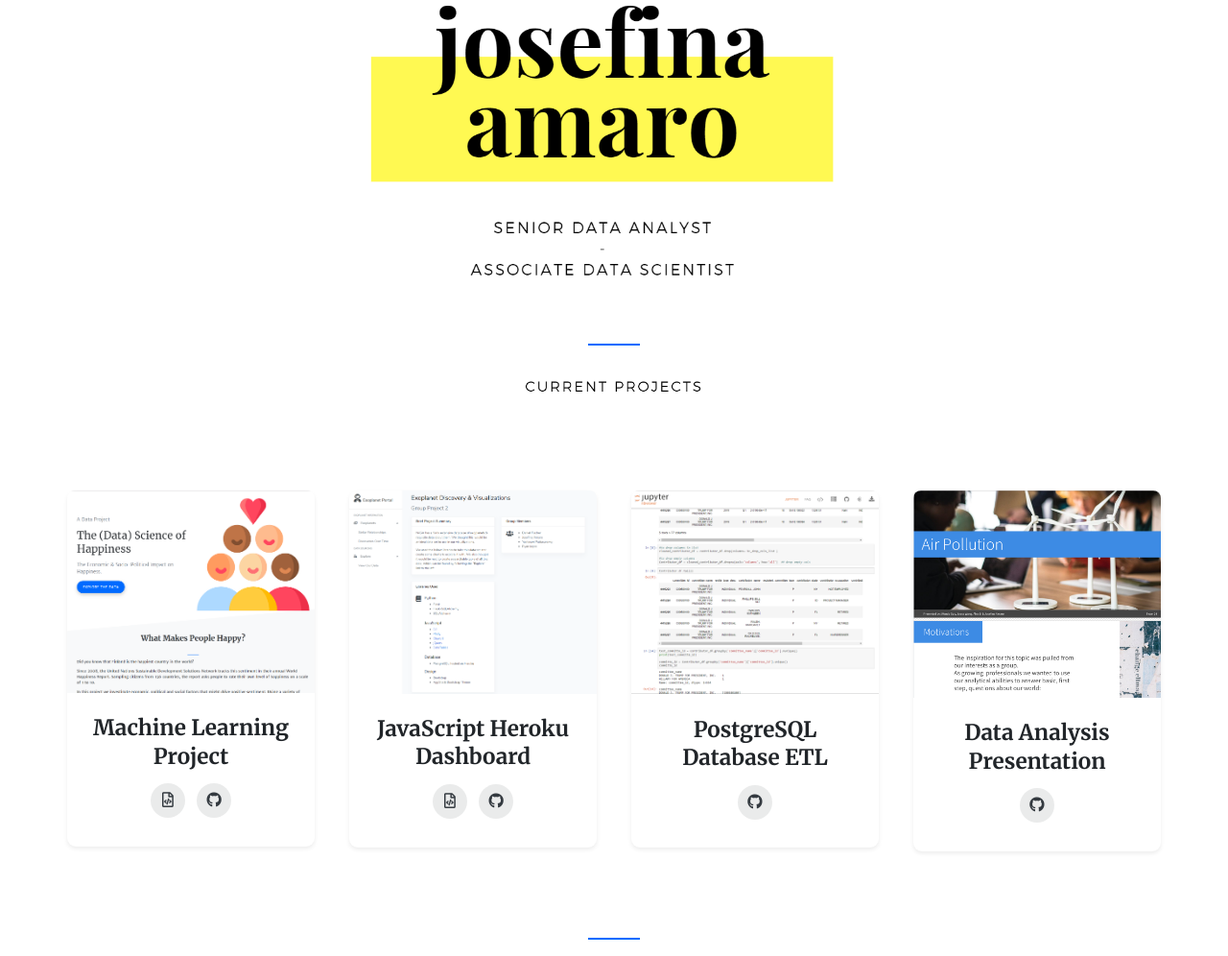
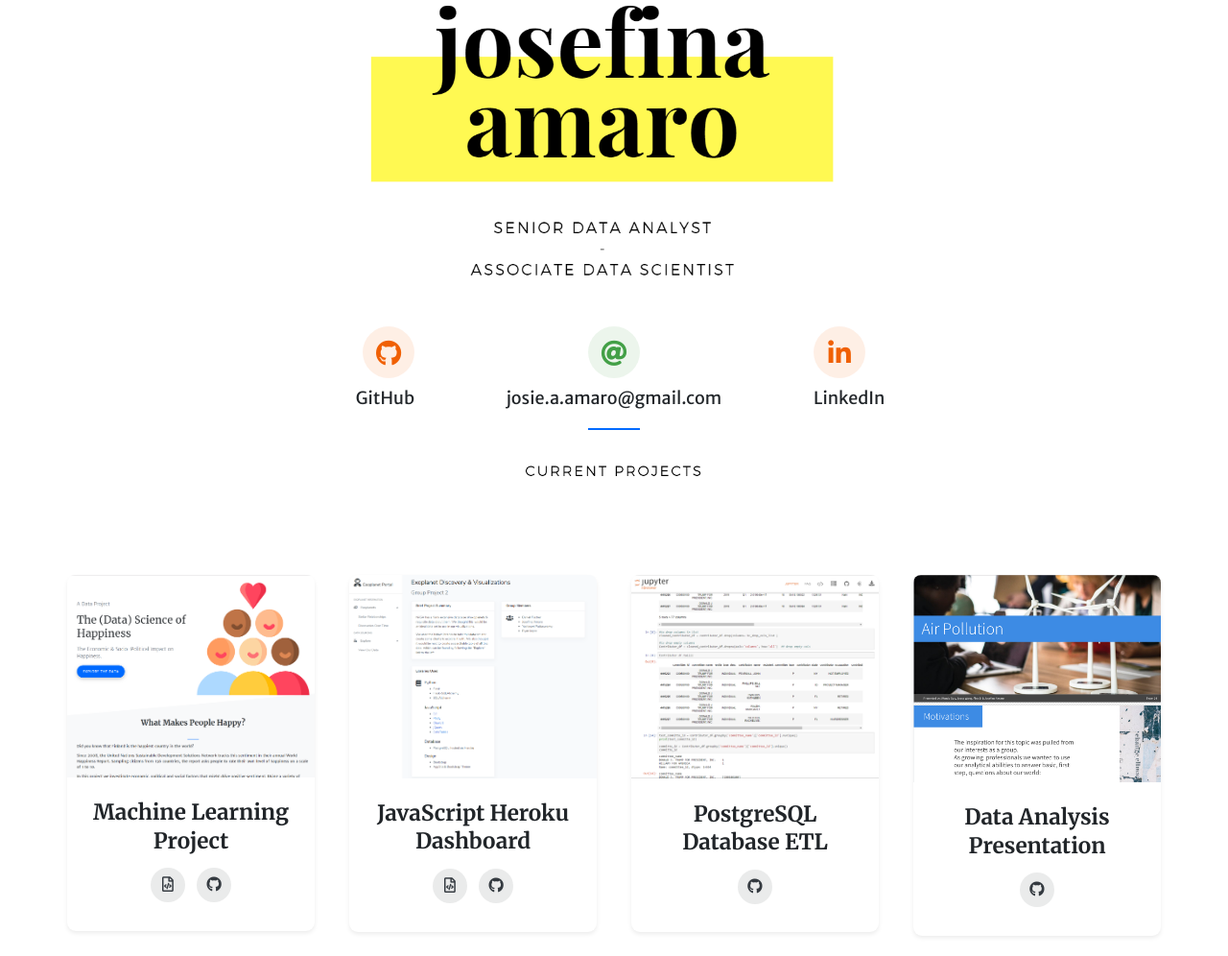
Before and after one commit to JosefinaAureaAmaro/Portfolio_Website, a plain HTML site: page static/index.html in a window 1280 px wide. Shown: the top 996 px of the page at 96% size. Drawn offline with Linux system fonts and the light colour scheme.

Commit message:
to update website contact info

```diff
--- a/static/index.html
+++ b/static/index.html
@@ -18,8 +18,7 @@
 
     <main id="main">
 
-        <!-- Welcome -->
-
+    <!-- Header -->
     <section class="container">
         <div class="row justify-content-center">
             <div class="col-lg-6">
@@ -30,14 +29,42 @@
         </div>
     </section>
 
-
-<!--        Page Accent-->
+    <!-- Contact Info -->
+    <section class="container">
+            <div class="row">
+                <div class="col-sm-4">
+                    <div class="text-sm-right">
+                      <a href="https://github.com/JosefinaAureaAmaro/" target="_blank">
+                        <span class="icon icon-warning">
+                            <i class="icon-inner fab fa-github" aria-hidden="true"></i>
+                        </span>
+                       </a>
+                      <p class="mb-md-0">GitHub</p>
+                    </div>
+                </div>
+                <div class="col-sm-4">
+                    <div class="text-sm-center">
+                        <span class="icon icon-success">
+                            <i class="icon-inner fas fa-at" aria-hidden="true"></i>
+                        </span>
+                        <p class="mb-md-0">josie.a.amaro@gmail.com</p>
+                    </div>
+                </div>
+                <div class="col-sm-4">
+                    <div class="text-sm-left">
+                      <a href="https://www.linkedin.com/in/josefina-amaro/" target="_blank">
+                        <span class="icon icon-warning">
+                            <i class="icon-inner fab fa-linkedin-in" aria-hidden="true"></i>
+                        </span>
+                        </a>
+                        <p class="mb-md-0">LinkedIn</p>
+                    </div>
+                </div>
+            </div>
+    </section>
 
 
-
-
-
-                  <!-- Page Header Seperator -->
+        <!-- Page Header Seperator -->
         <hr class="sep border-primary" role="presentation">
             <section class="container">
                 <div class="row justify-content-center">
@@ -132,31 +159,11 @@
         <!-- Resume -->
         <!-- Page Header Seperator -->
         <hr class="sep border-primary" role="presentation">
-<!--
-            <section class="container">
-                <div class="row justify-content-center">
-                    <div class="col-lg-3">
-                        <figure class="figure ">
-                                <img src="images/about.PNG" class="img-fluid" alt="project header">
-                        </figure>
-                    </div>
-                </div>
-            </section>
--->
 
                     <!-- Resume Item-->
         <section class="container">
             <div class="row justify-content-center">
                 <div class="col-lg-8">
-<!--
-                <div class="row align-items-center py-5">
-                    <div class="col-lg-12">
--->
-<!--
-                    <div class="text-center">
-                        <h3 class="mb-4">Resume</h3>
-                    </div>
--->
                         <figure class="figure mt-2">
                                 <img src="images/Website_Version_Josefina_Resume.png" class="img-fluid shadow" alt="Website Resume">
                         </figure>
```
